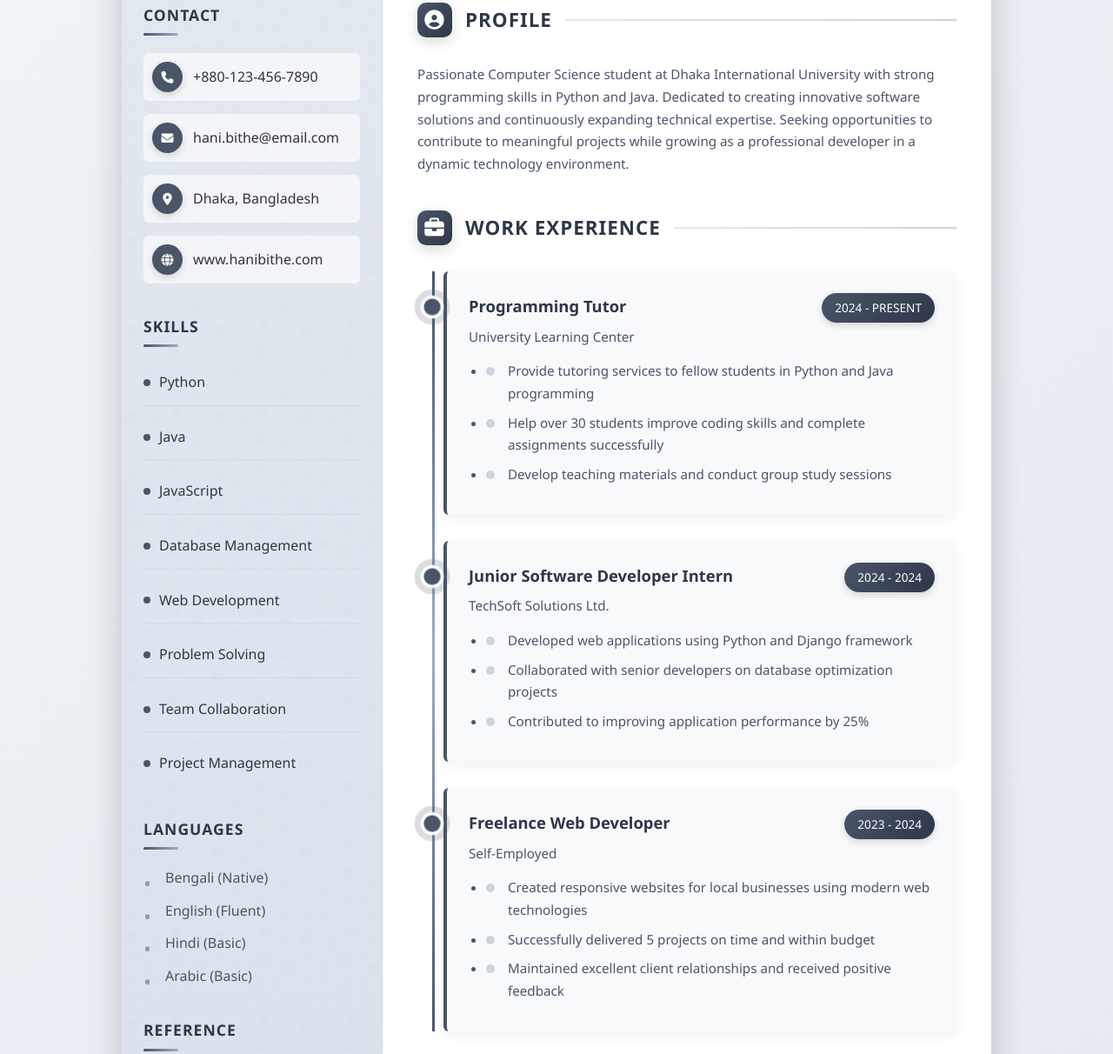
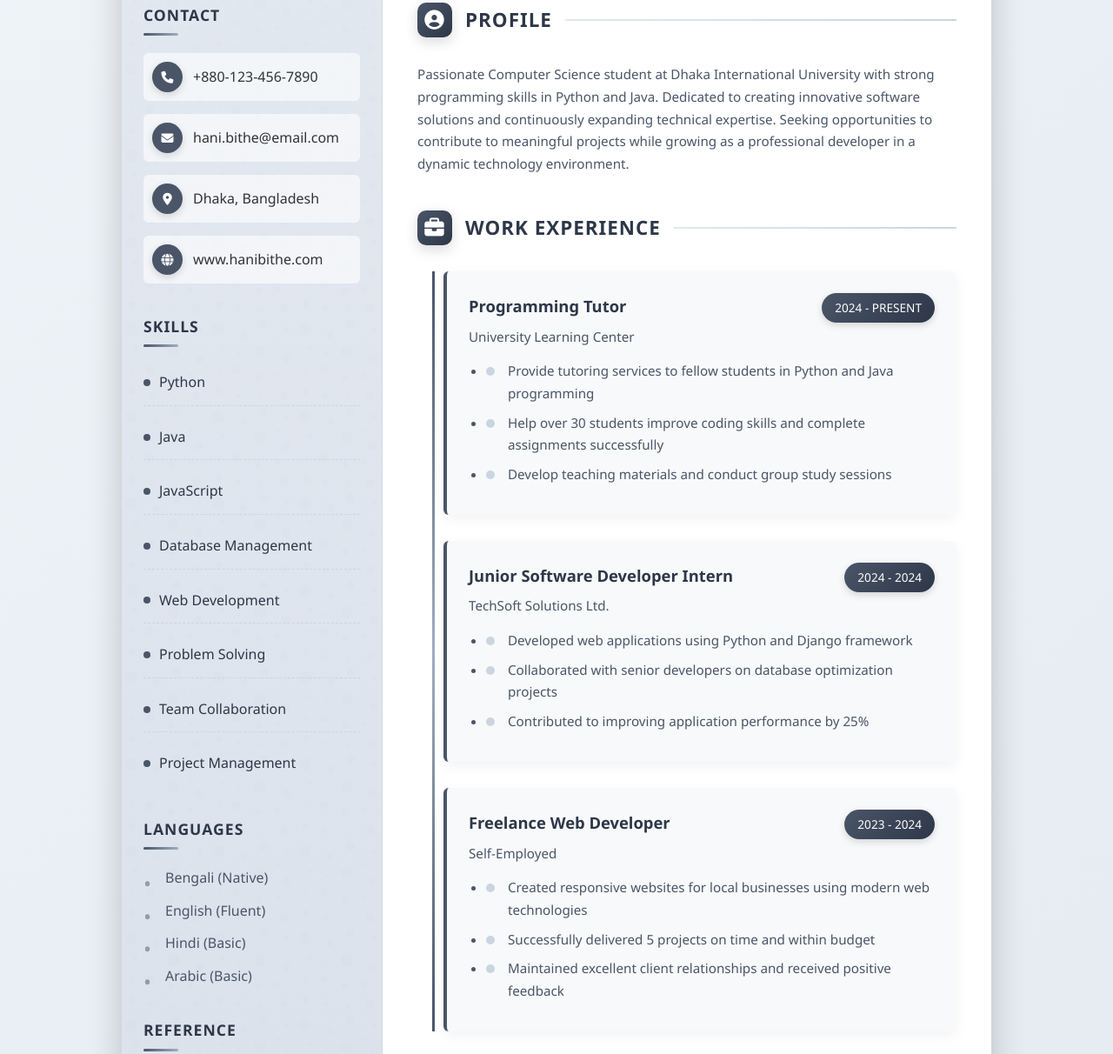
Before and after one commit to Bithe235/my_cv, a plain HTML site: page index.html in a window 1280 px wide. Shown: the part 481-1693 px from the top of the page at 87% size. Drawn offline with Linux system fonts and the light colour scheme.

Commit message:
remove circle on timeline

```diff
--- a/index.html
+++ b/index.html
@@ -520,20 +520,20 @@
             }
         }
 
-        .timeline-item::before {
+        /* .timeline-item::before {
             content: '';
             position: absolute;
-            left: -28px;
+            left: -20px;
             top: 30px;
-            width: 16px;
-            height: 16px;
+            width: 7px;
+            height: 7px;
             background: #4a5568;
             border-radius: 50%;
-            border: 3px solid white;
+            border: 2px solid white;
             transition: all 0.3s ease;
             animation: dotPulse 2s ease-in-out infinite;
             box-shadow: 0 0 0 6px rgba(74, 85, 104, 0.2);
-        }
+        } */
 
         @keyframes dotPulse {
             0%, 100% { transform: scale(1); }
```
